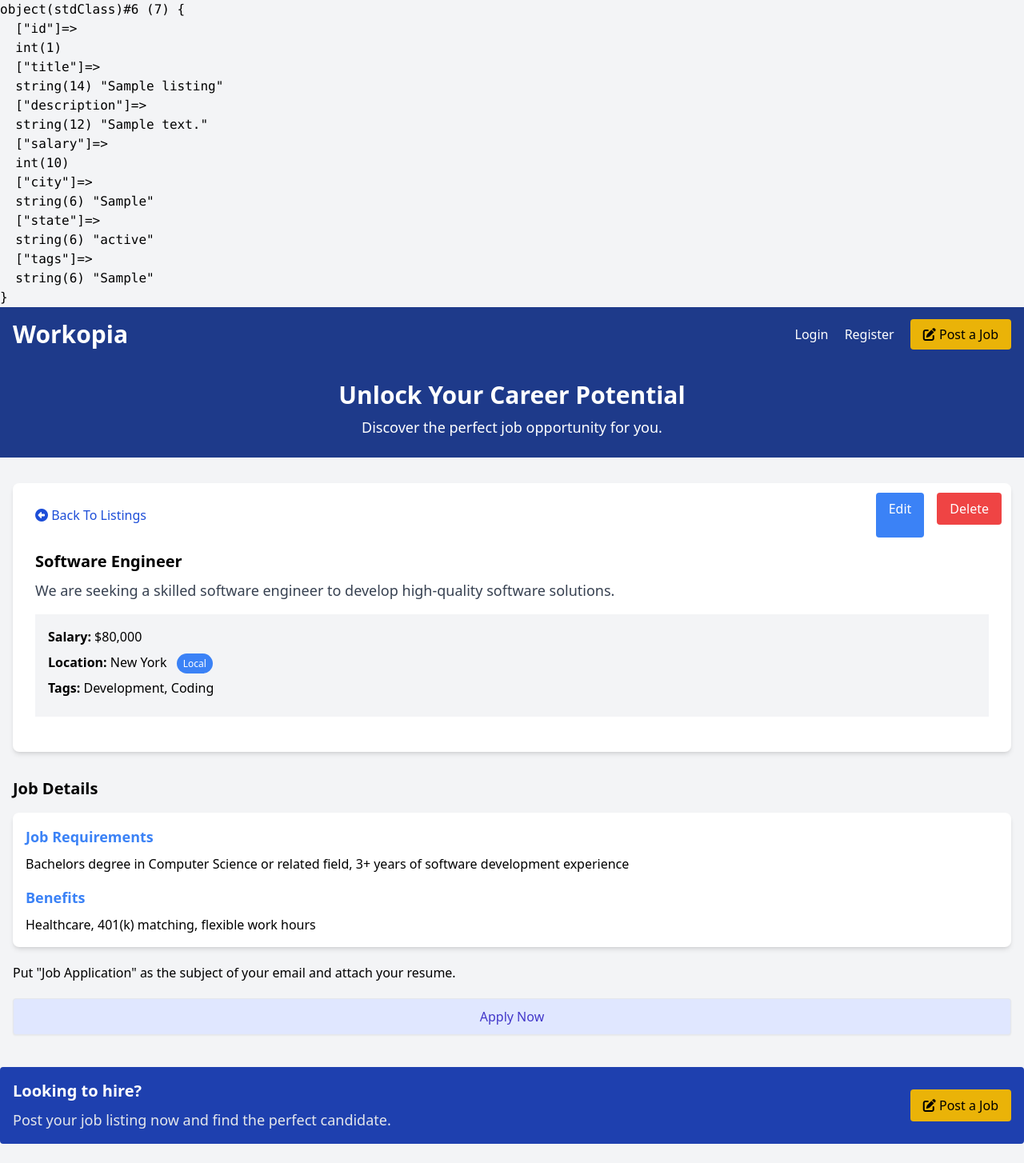
After one commit to chaudhuree/workopia, a PHP site: page /listing?id=1 in a window 1280 px wide. The commit adds this page. Shown: the whole page at 80% size. Run offline with PHP 8.4, Linux system fonts and the light colour scheme; tables that the repository leaves empty or names only in its code hold one stand-in row (values such as "Sample post").

Commit message:
single listing data fetch with named params

```diff
--- a/Database.php
+++ b/Database.php
@@ -34,10 +34,13 @@ class Database
    * @return PDOStatement
    * @throws PDOException
    */
-  public function query($query)
+  public function query($query, $params = [])
   {
     try {
       $sth = $this->conn->prepare($query);
+      foreach ($params as $param => $value) {
+        $sth->bindValue(':' . $param, $value);
+      }
       $sth->execute();
       return $sth;
     } catch (PDOException $e) {
--- /dev/null
+++ b/controllers/listings/show.php
@@ -0,0 +1,17 @@
+<?php
+
+$config = require basePath('config/db.php');
+$db = new Database($config);
+
+$id = $_GET['id'] ?? '';
+// inspect($id);
+
+$params = [
+  'id' => $id
+];
+
+$listing = $db->query('SELECT * FROM listings WHERE id = :id', $params)->fetch();
+
+inspect($listing);
+
+loadView('listings/show');
--- a/public/index.php
+++ b/public/index.php
@@ -10,7 +10,7 @@ $router = new Router();
 $routes = require basePath('routes.php');
 
 // Get current URI and HTTP method
-$uri = $_SERVER['REQUEST_URI'];
+$uri = parse_url($_SERVER['REQUEST_URI'], PHP_URL_PATH);
 $method = $_SERVER['REQUEST_METHOD'];
 
 // Route the request
--- a/routes.php
+++ b/routes.php
@@ -2,3 +2,4 @@
 $router->get('/', 'controllers/home.php');
 $router->get('/listings', 'controllers/listings/index.php');
 $router->get('/listings/create', 'controllers/listings/create.php');
+$router->get('/listing', 'controllers/listings/show.php');
--- a/views/home.view.php
+++ b/views/home.view.php
@@ -26,7 +26,7 @@
                 <strong>Tags:</strong> <?= $listing->tags ?>
               </li>
             </ul>
-            <a href="/listing/<?= $listing->id ?>" class="block w-full text-center px-5 py-2.5 shadow-sm rounded border text-base font-medium text-indigo-700 bg-indigo-100 hover:bg-indigo-200">
+            <a href="/listing?id=<?= $listing->id ?>" class="block w-full text-center px-5 py-2.5 shadow-sm rounded border text-base font-medium text-indigo-700 bg-indigo-100 hover:bg-indigo-200">
               Details
             </a>
           </div>
--- /dev/null
+++ b/views/listings/show.view.php
@@ -0,0 +1,65 @@
+<?= loadPartial('head') ?>
+<?= loadPartial('navbar') ?>
+<?= loadPartial('top-banner') ?>
+
+<section class="container mx-auto p-4 mt-4">
+  <div class="rounded-lg shadow-md bg-white p-3">
+    <div class="flex justify-between items-center">
+      <a class="block p-4 text-blue-700" href="/listings">
+        <i class="fa fa-arrow-alt-circle-left"></i>
+        Back To Listings
+      </a>
+      <div class="flex space-x-4 ml-4">
+        <a href="/edit" class="px-4 py-2 bg-blue-500 hover:bg-blue-600 text-white rounded">Edit</a>
+        <!-- Delete Form -->
+        <form method="POST">
+          <button type="submit" class="px-4 py-2 bg-red-500 hover:bg-red-600 text-white rounded">Delete</button>
+        </form>
+        <!-- End Delete Form -->
+      </div>
+    </div>
+    <div class="p-4">
+      <h2 class="text-xl font-semibold">Software Engineer</h2>
+      <p class="text-gray-700 text-lg mt-2">
+        We are seeking a skilled software engineer to develop high-quality
+        software solutions.
+      </p>
+      <ul class="my-4 bg-gray-100 p-4">
+        <li class="mb-2"><strong>Salary:</strong> $80,000</li>
+        <li class="mb-2">
+          <strong>Location:</strong> New York
+          <span class="text-xs bg-blue-500 text-white rounded-full px-2 py-1 ml-2">Local</span>
+        </li>
+        <li class="mb-2">
+          <strong>Tags:</strong> <span>Development</span>,
+          <span>Coding</span>
+        </li>
+      </ul>
+    </div>
+  </div>
+</section>
+
+<section class="container mx-auto p-4">
+  <h2 class="text-xl font-semibold mb-4">Job Details</h2>
+  <div class="rounded-lg shadow-md bg-white p-4">
+    <h3 class="text-lg font-semibold mb-2 text-blue-500">
+      Job Requirements
+    </h3>
+    <p>
+      Bachelors degree in Computer Science or related field, 3+ years of
+      software development experience
+    </p>
+    <h3 class="text-lg font-semibold mt-4 mb-2 text-blue-500">Benefits</h3>
+    <p>Healthcare, 401(k) matching, flexible work hours</p>
+  </div>
+  <p class="my-5">
+    Put "Job Application" as the subject of your email and attach your
+    resume.
+  </p>
+  <a href="mailto:manager@company.com" class="block w-full text-center px-5 py-2.5 shadow-sm rounded border text-base font-medium cursor-pointer text-indigo-700 bg-indigo-100 hover:bg-indigo-200">
+    Apply Now
+  </a>
+</section>
+
+<?= loadPartial('bottom-banner') ?>
+<?= loadPartial('footer') ?>
```
